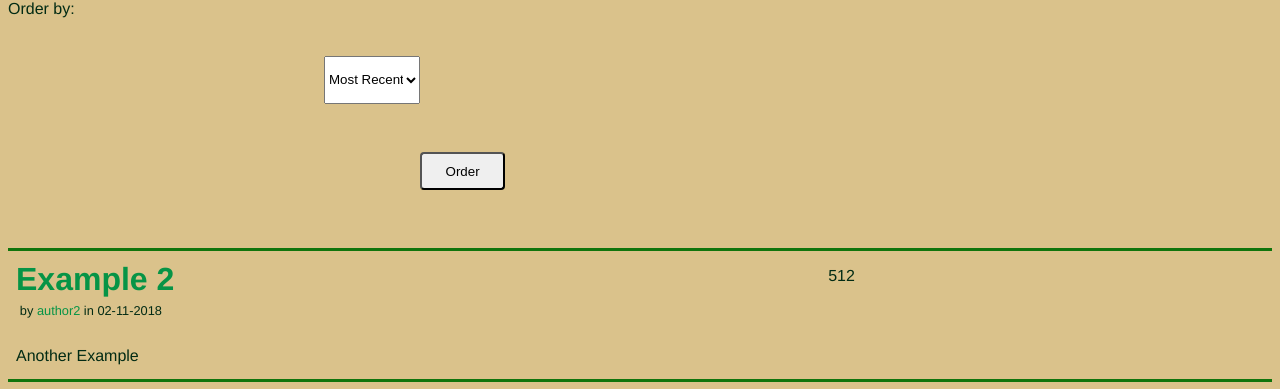
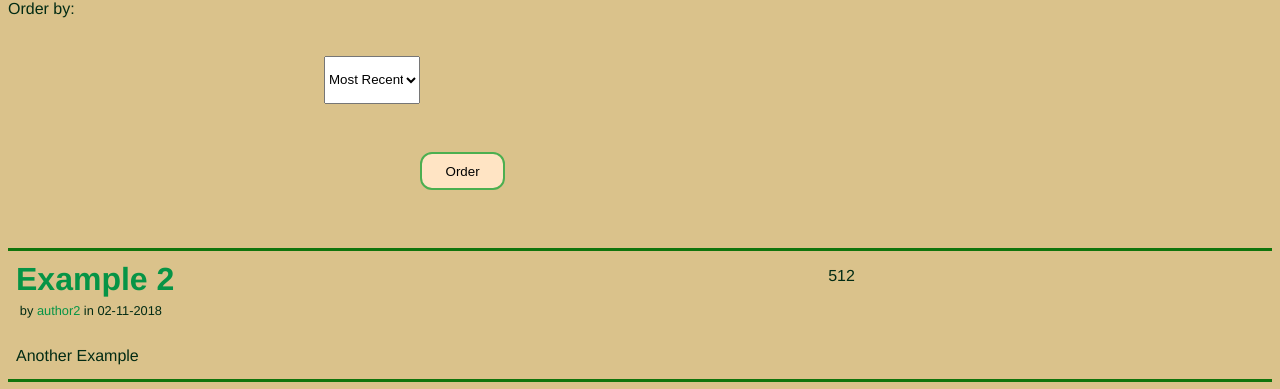
Before and after one commit to DiogoASTeixeira/LTW-Project, a PHP site: page /post/list_posts.php in a window 1280 px wide. Shown: the part 136-525 px from the top of the page. Run offline with PHP 8.4, Linux system fonts and the light colour scheme; data comes from the database, SQL or seed files in the repository.

Commit message:
we haz pretty buttons

```diff
--- a/css/style.css
+++ b/css/style.css
@@ -90,3 +90,17 @@ a:visited {
     color: rgb(7, 97, 47);
     text-decoration: none;
 }
+
+input[type=submit]{
+    border-radius: 12px;
+    background-color: bisque;
+  color: black;
+  border: 2px solid #4CAF50;
+    -webkit-transition-duration: 0.4s;
+    transition-duration: 0.4s;
+}
+
+input[type=submit]:hover{
+    background-color: #4CAF50; /* Green */
+  color: white;
+}
```
